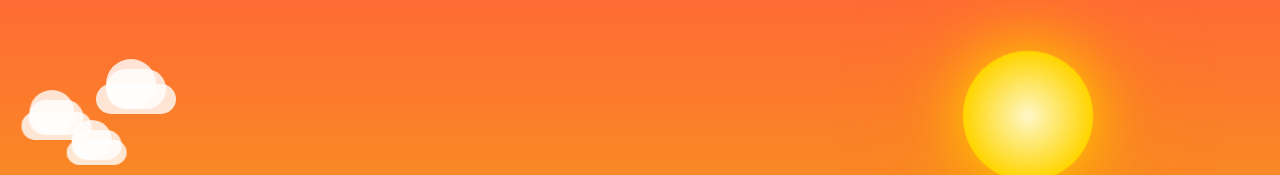
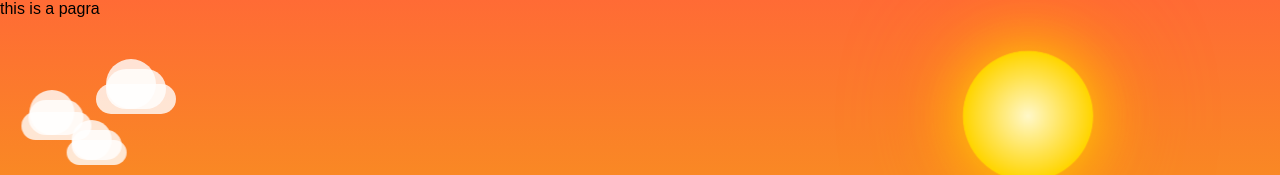
Before and after one commit to THE-FOOL-lab/SUNSET, a plain HTML site: page index.html in a window 1280 px wide. Shown: the top 175 px of the page. Drawn offline with Linux system fonts and the light colour scheme.

Commit message:
modified paragraph

```diff
--- a/index.html
+++ b/index.html
@@ -30,6 +30,7 @@
             </div>
         </div>
 
+        <p>this is a pagra</p>
 
         <div class="car-container">
             <div class="car">
```
Also changed, not shown: 1 other file.
